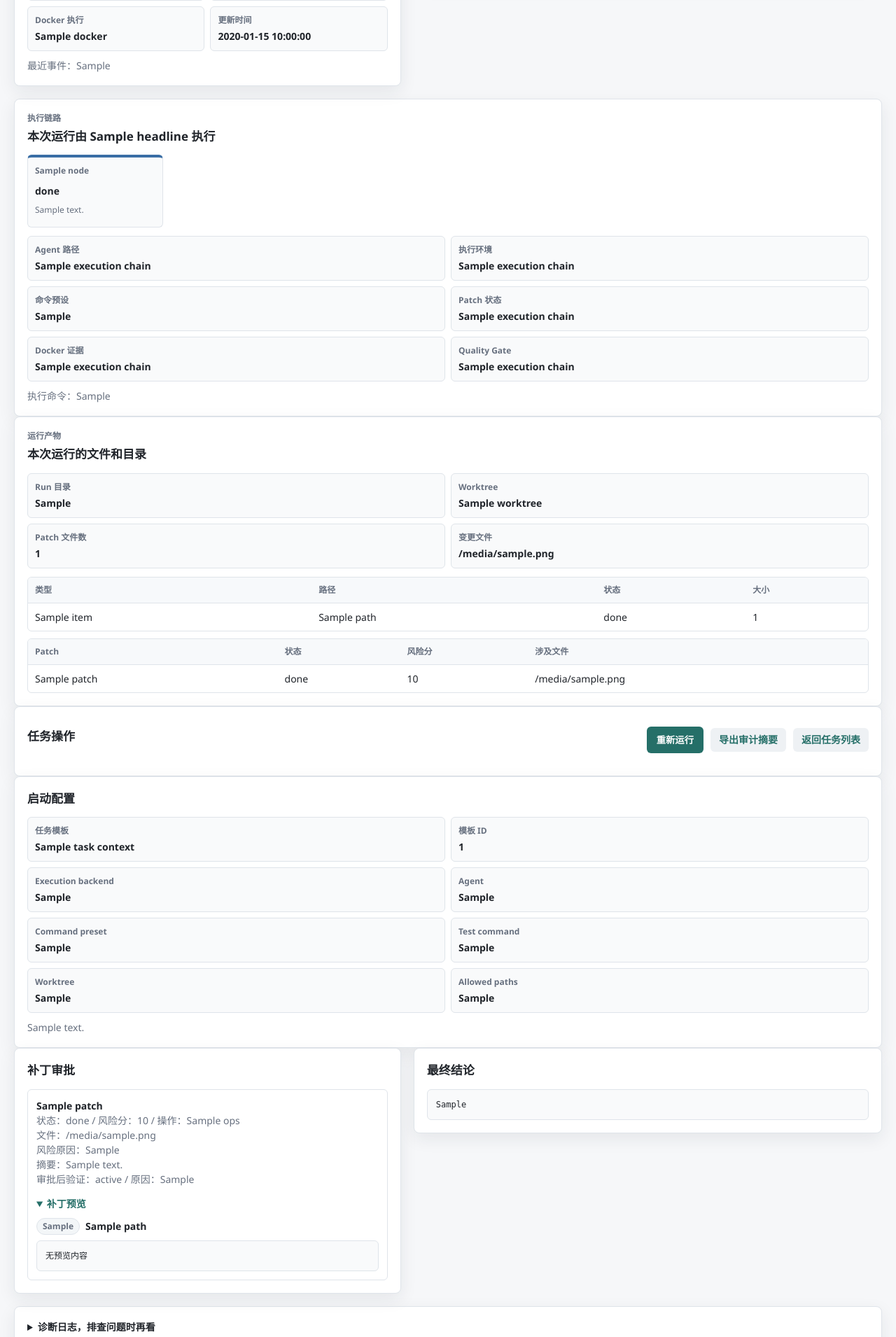
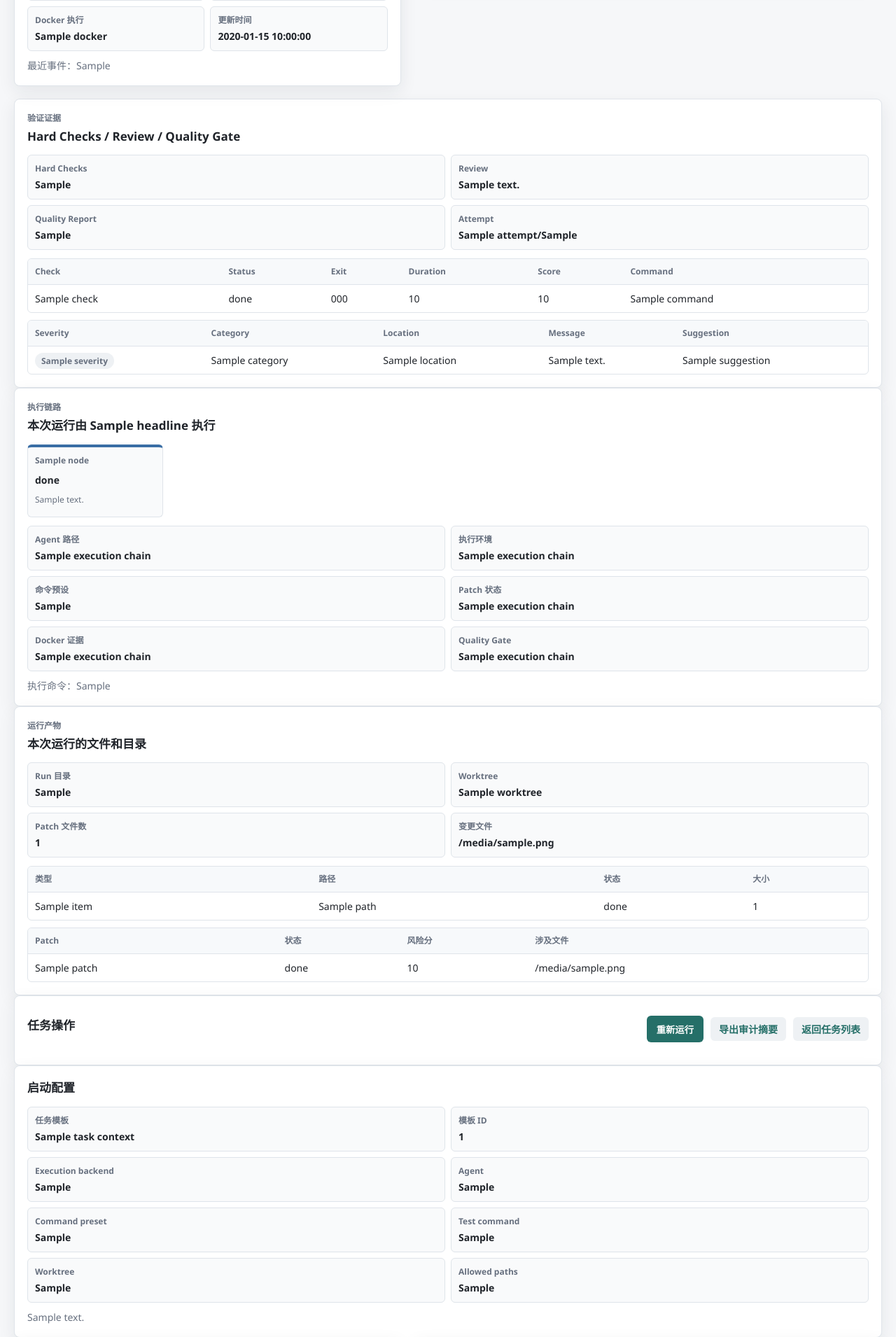
Before and after one commit to onlycaizhongwen/evoloop, a FastAPI app: template orchestrator/interfaces/web/templates/run_detail.html in a window 1280 px wide. Shown: the part 571-2481 px from the top of the page at 70% size. Run offline with FastAPI, Linux system fonts and the light colour scheme; the template is opened without the code that fills it: most values are stand-ins (such as "Sample title", 1, 10 or a date in 2020).

Commit message:
Make Web UI audit evidence easier to inspect
Surface validation evidence, review issue counts, first issue summaries, quality filters, audit exports, and severity styling so operators can diagnose run outcomes from the task list and detail page.

Constraint: Preserve existing Web UI routes and task execution behavior while improving observability only.

Rejected: Add a new audit dashboard | The existing task list and run detail views already carry the operator workflow.

Confidence: high

Scope-risk: moderate

Directive: Keep future audit UI additions searchable from the task list and backed by run artifact tests.

Tested: python -m py_compile orchestrator/interfaces/web/main.py; git diff --check; python -m pytest -q tests/test_web_ui.py; python -m pytest -q

Not-tested: Browser visual screenshot pass was not rerun for this commit.

```diff
--- a/orchestrator/interfaces/web/main.py
+++ b/orchestrator/interfaces/web/main.py
@@ -277,11 +277,21 @@ def job_status(request: Request, job_id: str, reused: str = "", rerun_error: str
 
 
 @app.get("/tasks", response_class=HTMLResponse)
-def task_manager(request: Request, status: str = "all", page: int = 1, page_size: int = 10, q: str = ""):
+def task_manager(
+    request: Request,
+    status: str = "all",
+    quality: str = "all",
+    page: int = 1,
+    page_size: int = 10,
+    q: str = "",
+):
     normalized_status = status if status in {"all", "running", "done", "failed", "stopped"} else "all"
+    normalized_quality = quality if quality in {"all", "passed", "failed", "missing"} else "all"
     normalized_page_size = min(max(page_size, 5), 50)
     query = q.strip()
-    filtered_jobs = _filter_task_manager_jobs(normalized_status, query)
+    status_jobs = _load_task_manager_jobs(normalized_status)
+    quality_counts = _count_task_manager_quality(status_jobs)
+    filtered_jobs = _filter_task_manager_jobs(status_jobs, normalized_quality, query)
     total = len(filtered_jobs)
     total_pages = max(1, (total + normalized_page_size - 1) // normalized_page_size)
     current_page = min(max(page, 1), total_pages)
@@ -293,10 +303,24 @@ def task_manager(request: Request, status: str = "all", page: int = 1, page_size
         {
             "jobs": enriched_jobs,
             "active_status": normalized_status,
+            "active_quality": normalized_quality,
             "query": query,
-            "task_query": _tasks_query(status=normalized_status, page=current_page, page_size=normalized_page_size, q=query),
-            "task_query_first_page": _tasks_query(status=normalized_status, page=1, page_size=normalized_page_size, q=query),
+            "task_query": _tasks_query(
+                status=normalized_status,
+                quality=normalized_quality,
+                page=current_page,
+                page_size=normalized_page_size,
+                q=query,
+            ),
+            "task_query_first_page": _tasks_query(
+                status=normalized_status,
+                quality=normalized_quality,
+                page=1,
+                page_size=normalized_page_size,
+                q=query,
+            ),
             "counts": _count_jobs_by_status(),
+            "quality_counts": quality_counts,
             "pagination": {
                 "page": current_page,
                 "page_size": normalized_page_size,
@@ -308,12 +332,14 @@ def task_manager(request: Request, status: str = "all", page: int = 1, page_size
                 "next_page": min(total_pages, current_page + 1),
                 "previous_query": _tasks_query(
                     status=normalized_status,
+                    quality=normalized_quality,
                     page=max(1, current_page - 1),
                     page_size=normalized_page_size,
                     q=query,
                 ),
                 "next_query": _tasks_query(
                     status=normalized_status,
+                    quality=normalized_quality,
                     page=min(total_pages, current_page + 1),
                     page_size=normalized_page_size,
                     q=query,
@@ -328,7 +354,14 @@ def task_manager(request: Request, status: str = "all", page: int = 1, page_size
 
 
 @app.post("/tasks/{job_id}/stop")
-def stop_task(job_id: str, status: str = "all", page: int = 1, page_size: int = 10, q: str = ""):
+def stop_task(
+    job_id: str,
+    status: str = "all",
+    quality: str = "all",
+    page: int = 1,
+    page_size: int = 10,
+    q: str = "",
+):
     safe_job_id = _safe_id(job_id)
     job = _read_job(safe_job_id)
     if job and str(job.get("status") or "") == "running":
@@ -343,13 +376,26 @@ def stop_task(job_id: str, status: str = "all", page: int = 1, page_size: int =
             ),
             finished_at=datetime.now().isoformat(),
         )
-    return RedirectResponse(url=_tasks_url(status=status, page=page, page_size=page_size, q=q), status_code=303)
+    return RedirectResponse(
+        url=_tasks_url(status=status, quality=quality, page=page, page_size=page_size, q=q),
+        status_code=303,
+    )
 
 
 @app.post("/tasks/{job_id}/delete")
-def delete_task(job_id: str, status: str = "all", page: int = 1, page_size: int = 10, q: str = ""):
+def delete_task(
+    job_id: str,
+    status: str = "all",
+    quality: str = "all",
+    page: int = 1,
+    page_size: int = 10,
+    q: str = "",
+):
     _job_repository().delete(_safe_id(job_id))
-    return RedirectResponse(url=_tasks_url(status=status, page=page, page_size=page_size, q=q), status_code=303)
+    return RedirectResponse(
+        url=_tasks_url(status=status, quality=quality, page=page, page_size=page_size, q=q),
+        status_code=303,
+    )
 
 
 @app.get("/runs/{run_id}", response_class=HTMLResponse)
@@ -363,6 +409,7 @@ def run_detail(request: Request, run_id: str):
     phase_log = _read_optional(run_dir / "logs" / "phase.log")
     docker_evidence = _load_docker_evidence(run_dir)
     phase_timeline = _parse_phase_timeline(phase_log)
+    validation_evidence = _load_validation_evidence(run_dir, state.attempt)
     return TEMPLATES.TemplateResponse(
         request,
         "run_detail.html",
@@ -389,6 +436,7 @@ def run_detail(request: Request, run_id: str):
             "agent_log": _read_optional(run_dir / "logs" / "agent.log"),
             "phase_log": phase_log,
             "phase_timeline": phase_timeline,
+            "validation_evidence": validation_evidence,
             "docker_evidence": docker_evidence,
             "team_result": _read_first_optional(run_dir.glob("attempts/*/team_result.json")),
             "team_diagnostics": _read_first_optional(run_dir.glob("attempts/*/team_diagnostics.json")),
@@ -776,14 +824,44 @@ def _load_jobs_page(*, status: str, limit: int, offset: int) -> list[dict[str, A
     return [_reconcile_job(job) for job in _job_repository().list_page(limit=limit, offset=offset, status=status_filter)]
 
 
-def _filter_task_manager_jobs(status: str, query: str) -> list[dict[str, str]]:
+def _load_task_manager_jobs(status: str) -> list[dict[str, str]]:
     status_filter = None if status == "all" else status
     raw_jobs = [_reconcile_job(job) for job in _job_repository().list_page(limit=500, offset=0, status=status_filter)]
-    jobs = [_build_task_manager_job(job) for job in raw_jobs]
+    return [_build_task_manager_job(job) for job in raw_jobs]
+
+
+def _count_task_manager_quality(jobs: list[dict[str, str]]) -> dict[str, int]:
+    counts = {"all": len(jobs), "passed": 0, "failed": 0, "missing": 0}
+    for job in jobs:
+        quality_class = job.get("quality_class", "")
+        if quality_class == "done":
+            counts["passed"] += 1
+        elif quality_class == "failed":
+            counts["failed"] += 1
+        else:
+            counts["missing"] += 1
+    return counts
+
+
+def _filter_task_manager_jobs(jobs: list[dict[str, str]], quality: str, query: str) -> list[dict[str, str]]:
+    jobs = [job for job in jobs if _task_manager_quality_matches(job, quality)]
     if not query:
         return jobs
     needle = query.lower()
     return [job for job in jobs if _task_manager_job_matches(job, needle)]
+
+
+def _task_manager_quality_matches(job: dict[str, str], quality: str) -> bool:
+    if quality == "all":
+        return True
+    quality_class = job.get("quality_class", "")
+    if quality == "missing":
+        return quality_class == "unknown"
+    if quality == "passed":
+        return quality_class == "done"
+    if quality == "failed":
+        return quality_class == "failed"
+    return True
 
 
 def _task_manager_job_matches(job: dict[str, str], needle: str) -> bool:
@@ -797,6 +875,10 @@ def _task_manager_job_matches(job: dict[str, str], needle: str) -> bool:
             job.get("template_id", ""),
             job.get("execution_backend", ""),
             job.get("agent_mode", ""),
+            job.get("quality_label", ""),
+            job.get("quality_reason", ""),
+            job.get("review_issue_label", ""),
+            job.get("review_issue_summary", ""),
             job.get("status", ""),
         ]
     ).lower()
@@ -823,6 +905,9 @@ def _build_task_manager_job(job: dict[str, Any]) -> dict[str, str]:
     run_id = str(job.get("run_id") or "")
     status = str(job.get("status") or "unknown")
     task_context = _load_job_task_context(job, run_id)
+    quality_summary = _load_task_manager_quality_summary(run_id)
+    review_issue_label = f"Review issues: {_count_review_issues(run_id)}" if run_id else "Review issues: 0"
+    review_issue_summary = _first_review_issue_summary(run_id)
     return {
         "job_id": job_id,
         "task_name": task_context.get("title") or task_context.get("task_id") or job_id,
@@ -838,10 +923,68 @@ def _build_task_manager_job(job: dict[str, Any]) -> dict[str, str]:
         "template_id": task_context.get("template_id") or "",
         "execution_backend": task_context.get("execution_backend") or "旧任务未记录",
         "agent_mode": task_context.get("agent_mode") or "",
+        "quality_label": quality_summary["label"],
+        "quality_reason": quality_summary["reason"],
+        "quality_class": quality_summary["css_class"],
+        "review_issue_label": review_issue_label,
+        "review_issue_summary": review_issue_summary,
         "detail_url": f"/runs/{run_id}" if status == "done" and run_id else f"/jobs/{job_id}",
         "run_detail_url": f"/runs/{run_id}" if run_id else "",
+        "evidence_url": f"/runs/{run_id}#validation-evidence" if run_id else "",
         "can_stop": "1" if status == "running" else "",
         "can_rerun": "1" if status != "running" else "",
+    }
+
+
+def _count_review_issues(run_id: str) -> int:
+    if not run_id:
+        return 0
+    review = _read_first_json_optional((RUNS_DIR / run_id).glob("attempts/*/review.json"))
+    issues = review.get("issues") if review else None
+    return len(issues) if isinstance(issues, list) else 0
+
+
+def _first_review_issue_summary(run_id: str) -> str:
+    if not run_id:
+        return ""
+    review = _read_first_json_optional((RUNS_DIR / run_id).glob("attempts/*/review.json"))
+    issues = review.get("issues") if review else None
+    if not isinstance(issues, list):
+        return ""
+    for issue in issues:
+        if not isinstance(issue, dict):
+            continue
+        severity = str(issue.get("severity") or "unknown")
+        message = str(issue.get("message") or "").strip()
+        location = _review_issue_location(issue)
+        if not message and location == "-":
+            continue
+        issue_label = f"{severity}: {message}" if message else severity
+        return f"First issue: {location} / {issue_label}"
+    return ""
+
+
+def _review_issue_location(issue: dict[str, object]) -> str:
+    location_parts = [str(issue.get("file") or "")]
+    if issue.get("line") not in (None, ""):
+        location_parts.append(str(issue.get("line")))
+    return ":".join(part for part in location_parts if part) or "-"
+
+
+def _load_task_manager_quality_summary(run_id: str) -> dict[str, str]:
+    if not run_id:
+        return {"label": "未记录", "reason": "等待 run_id", "css_class": "unknown"}
+    report = _read_first_json_optional((RUNS_DIR / run_id).glob("attempts/*/quality_report.json"))
+    if not report:
+        return {"label": "未记录", "reason": "未找到 quality_report.json", "css_class": "unknown"}
+    score = report.get("quality_score", "unknown")
+    decision = str(report.get("decision") or "unknown")
+    passed = bool(report.get("passed"))
+    reason = str(report.get("reason") or "未记录")
+    return {
+        "label": f"{score} / {decision}",
+        "reason": reason,
+        "css_class": "done" if passed or decision == "done" else "failed",
     }
 
 
@@ -1098,21 +1241,26 @@ def _load_validation_evidence(run_dir: Path, attempt: int) -> dict[str, object]:
     hard_checks = _read_json_optional(attempt_dir / "hard_checks.json")
     review = _read_json_optional(attempt_dir / "review.json")
     quality_report = _read_json_optional(attempt_dir / "quality_report.json")
+    hard_check_label, hard_check_rows = _format_hard_check_evidence(hard_checks)
+    review_label, review_issue_rows = _format_review_evidence(review)
     return {
-        "hard_checks": _format_hard_check_evidence(hard_checks),
-        "review": _format_review_evidence(review),
+        "hard_checks": hard_check_label,
+        "hard_check_rows": hard_check_rows,
+        "review": review_label,
+        "review_issue_rows": review_issue_rows,
         "quality_report": _format_quality_report_evidence(quality_report),
     }
 
 
-def _format_hard_check_evidence(payload: dict[str, object] | None) -> str:
+def _format_hard_check_evidence(payload: dict[str, object] | None) -> tuple[str, list[dict[str, str]]]:
     if not payload:
-        return "not recorded"
+        return "not recorded", []
     commands = payload.get("commands")
     if not isinstance(commands, list) or not commands:
-        return "not recorded"
+        return "not recorded", []
     passed = all(bool(command.get("passed")) for command in commands if isinstance(command, dict))
     command_labels = []
+    rows: list[dict[str, str]] = []
     for command in commands:
         if not isinstance(command, dict):
             continue
@@ -1120,17 +1268,57 @@ def _format_hard_check_evidence(payload: dict[str, object] | None) -> str:
         status = "passed" if command.get("passed") else "failed"
         exit_code = command.get("exit_code", "")
         command_labels.append(f"{name}:{status}:exit={exit_code}")
-    return f"{'passed' if passed else 'failed'} / " + ", ".join(command_labels)
-
-
-def _format_review_evidence(payload: dict[str, object] | None) -> str:
+        rows.append(
+            {
+                "name": name,
+                "status": status,
+                "command": str(command.get("command") or ""),
+                "exit_code": str(exit_code),
+                "duration": str(command.get("duration_seconds") or "0"),
+                "score": str(command.get("score") or "0"),
+            }
+        )
+    return f"{'passed' if passed else 'failed'} / " + ", ".join(command_labels), rows
+
+
+def _format_review_evidence(payload: dict[str, object] | None) -> tuple[str, list[dict[str, str]]]:
     if not payload:
-        return "not recorded"
+        return "not recorded", []
     passed = payload.get("pass", payload.get("pass_"))
     confidence = payload.get("confidence", "unknown")
     summary = str(payload.get("summary") or "").strip() or "no summary"
     blocking = payload.get("blocking", "unknown")
-    return f"pass={passed} / confidence={confidence} / blocking={blocking} / {summary}"
+    issue_rows: list[dict[str, str]] = []
+    issues = payload.get("issues")
+    if isinstance(issues, list):
+        for issue in issues:
+            if not isinstance(issue, dict):
+                continue
+            location_parts = [str(issue.get("file") or "")]
+            if issue.get("line") not in (None, ""):
+                location_parts.append(str(issue.get("line")))
+            issue_rows.append(
+                {
+                    "severity": str(issue.get("severity") or ""),
+                    "severity_class": _review_issue_severity_class(issue.get("severity")),
+                    "category": str(issue.get("category") or ""),
+                    "location": ":".join(part for part in location_parts if part) or "-",
+                    "message": str(issue.get("message") or ""),
+                    "suggestion": str(issue.get("suggestion") or ""),
+                }
+            )
+    return f"pass={passed} / confidence={confidence} / blocking={blocking} / {summary}", issue_rows
+
+
+def _review_issue_severity_class(severity: object) -> str:
+    normalized = str(severity or "").strip().lower()
+    if normalized in {"blocker", "critical"}:
+        return "severity-blocker"
+    if normalized in {"major", "high"}:
+        return "severity-major"
+    if normalized in {"minor", "medium", "low"}:
+        return "severity-minor"
+    return "severity-unknown"
 
 
 def _format_quality_report_evidence(payload: dict[str, object] | None) -> str:
@@ -1187,6 +1375,22 @@ def _build_run_audit_markdown(
         "",
         "## Docker Evidence",
     ]
+    review_issue_rows = validation_evidence.get("review_issue_rows")
+    if isinstance(review_issue_rows, list) and review_issue_rows:
+        lines.extend(["## Review Issues"])
+        for issue in review_issue_rows:
+            if not isinstance(issue, dict):
+                continue
+            lines.append(
+                "- "
+                f"{issue.get('severity') or 'unknown'} / "
+                f"{issue.get('category') or 'unknown'} / "
+                f"{issue.get('location') or '-'} / "
+                f"{issue.get('message') or ''}"
+                + (f" / suggestion={issue.get('suggestion')}" if issue.get("suggestion") else "")
+            )
+        lines.append("")
+
     if docker_evidence.get("enabled"):
         lines.extend(
             [
@@ -1371,13 +1575,15 @@ def _count_jobs_by_status() -> dict[str, int]:
     return _job_repository().counts_by_status()
 
 
-def _tasks_query(*, status: str, page: int, page_size: int, q: str = "") -> str:
+def _tasks_query(*, status: str, page: int, page_size: int, q: str = "", quality: str = "all") -> str:
     normalized_status = status if status in {"all", "running", "done", "failed", "stopped"} else "all"
+    normalized_quality = quality if quality in {"all", "passed", "failed", "missing"} else "all"
     normalized_page = max(page, 1)
     normalized_page_size = min(max(page_size, 5), 50)
     return urlencode(
         {
             "status": normalized_status,
+            "quality": normalized_quality,
             "page": normalized_page,
             "page_size": normalized_page_size,
             "q": q.strip(),
@@ -1385,8 +1591,8 @@ def _tasks_query(*, status: str, page: int, page_size: int, q: str = "") -> str:
     )
 
 
-def _tasks_url(*, status: str, page: int, page_size: int, q: str = "") -> str:
-    return f"/tasks?{_tasks_query(status=status, page=page, page_size=page_size, q=q)}"
+def _tasks_url(*, status: str, page: int, page_size: int, q: str = "", quality: str = "all") -> str:
+    return f"/tasks?{_tasks_query(status=status, quality=quality, page=page, page_size=page_size, q=q)}"
 
 
 def _list_task_templates_with_recent_jobs(jobs: list[dict[str, Any]]) -> list[dict[str, Any]]:
@@ -1746,6 +1952,14 @@ def _read_json_optional(path: Path) -> dict[str, object] | None:
     except json.JSONDecodeError:
         return None
     return payload if isinstance(payload, dict) else None
+
+
+def _read_first_json_optional(paths: Iterable[Path]) -> dict[str, object] | None:
+    for path in sorted(paths, reverse=True):
+        payload = _read_json_optional(path)
+        if payload:
+            return payload
+    return None
 
 
 def _read_first_optional(paths: Iterable[Path]) -> str:
--- a/orchestrator/interfaces/web/static/styles.css
+++ b/orchestrator/interfaces/web/static/styles.css
@@ -714,6 +714,26 @@ button.danger {
   color: #6554a8;
 }
 
+.status-pill.severity-blocker {
+  background: #ffecec;
+  color: #8f2f2f;
+}
+
+.status-pill.severity-major {
+  background: #fff4df;
+  color: #9a5a13;
+}
+
+.status-pill.severity-minor {
+  background: #eef6ff;
+  color: #3a6ea5;
+}
+
+.status-pill.severity-unknown {
+  background: #eef1f4;
+  color: var(--muted);
+}
+
 .modal-backdrop {
   position: fixed;
   inset: 0;
--- a/orchestrator/interfaces/web/templates/run_detail.html
+++ b/orchestrator/interfaces/web/templates/run_detail.html
@@ -96,6 +96,77 @@
           {% endfor %}
         </div>
       </section>
+    </section>
+
+    <section class="panel" id="validation-evidence">
+      <div class="section-title compact">
+        <div>
+          <p class="eyebrow">验证证据</p>
+          <h2>Hard Checks / Review / Quality Gate</h2>
+        </div>
+      </div>
+      <div class="evidence-grid">
+        <div><span>Hard Checks</span><strong>{{ validation_evidence.hard_checks }}</strong></div>
+        <div><span>Review</span><strong>{{ validation_evidence.review }}</strong></div>
+        <div><span>Quality Report</span><strong>{{ validation_evidence.quality_report }}</strong></div>
+        <div><span>Attempt</span><strong>{{ state.attempt }}/{{ state.max_attempts }}</strong></div>
+      </div>
+      {% if validation_evidence.hard_check_rows %}
+      <div class="artifact-table-wrap">
+        <table class="artifact-table">
+          <thead>
+            <tr>
+              <th>Check</th>
+              <th>Status</th>
+              <th>Exit</th>
+              <th>Duration</th>
+              <th>Score</th>
+              <th>Command</th>
+            </tr>
+          </thead>
+          <tbody>
+            {% for check in validation_evidence.hard_check_rows %}
+            <tr>
+              <td>{{ check.name }}</td>
+              <td>{{ check.status }}</td>
+              <td>{{ check.exit_code }}</td>
+              <td>{{ check.duration }}</td>
+              <td>{{ check.score }}</td>
+              <td>{{ check.command or "-" }}</td>
+            </tr>
+            {% endfor %}
+          </tbody>
+        </table>
+      </div>
+      {% else %}
+      <p class="empty">暂无结构化 Hard Check 记录。</p>
+      {% endif %}
+      {% if validation_evidence.review_issue_rows %}
+      <div class="artifact-table-wrap secondary">
+        <table class="artifact-table">
+          <thead>
+            <tr>
+              <th>Severity</th>
+              <th>Category</th>
+              <th>Location</th>
+              <th>Message</th>
+              <th>Suggestion</th>
+            </tr>
+          </thead>
+          <tbody>
+            {% for issue in validation_evidence.review_issue_rows %}
+            <tr>
+              <td><span class="status-pill {{ issue.severity_class }}">{{ issue.severity or "unknown" }}</span></td>
+              <td>{{ issue.category }}</td>
+              <td>{{ issue.location }}</td>
+              <td>{{ issue.message }}</td>
+              <td>{{ issue.suggestion or "-" }}</td>
+            </tr>
+            {% endfor %}
+          </tbody>
+        </table>
+      </div>
+      {% endif %}
     </section>
 
     <section class="panel">
```
Also changed, not shown: orchestrator/interfaces/web/templates/tasks.html (+23 -7 lines), tests/test_web_ui.py (+206 -12 lines).
